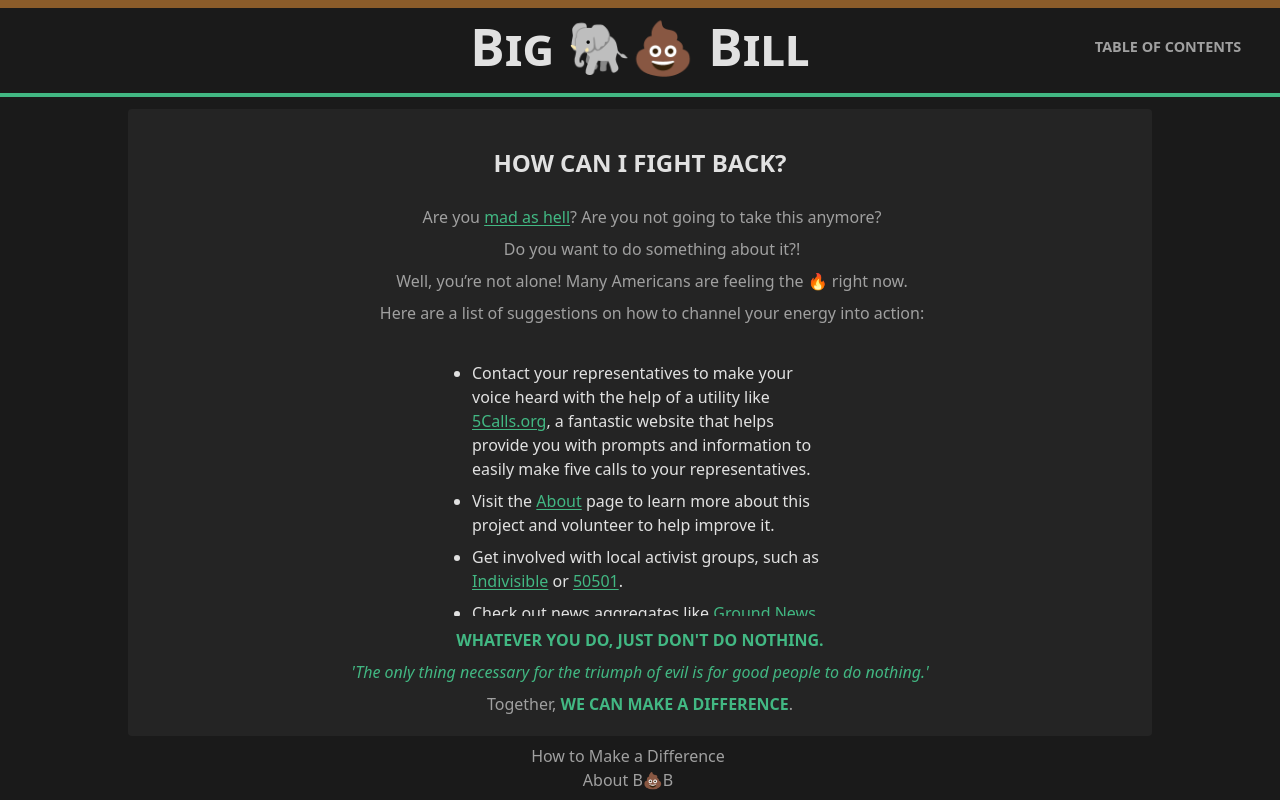
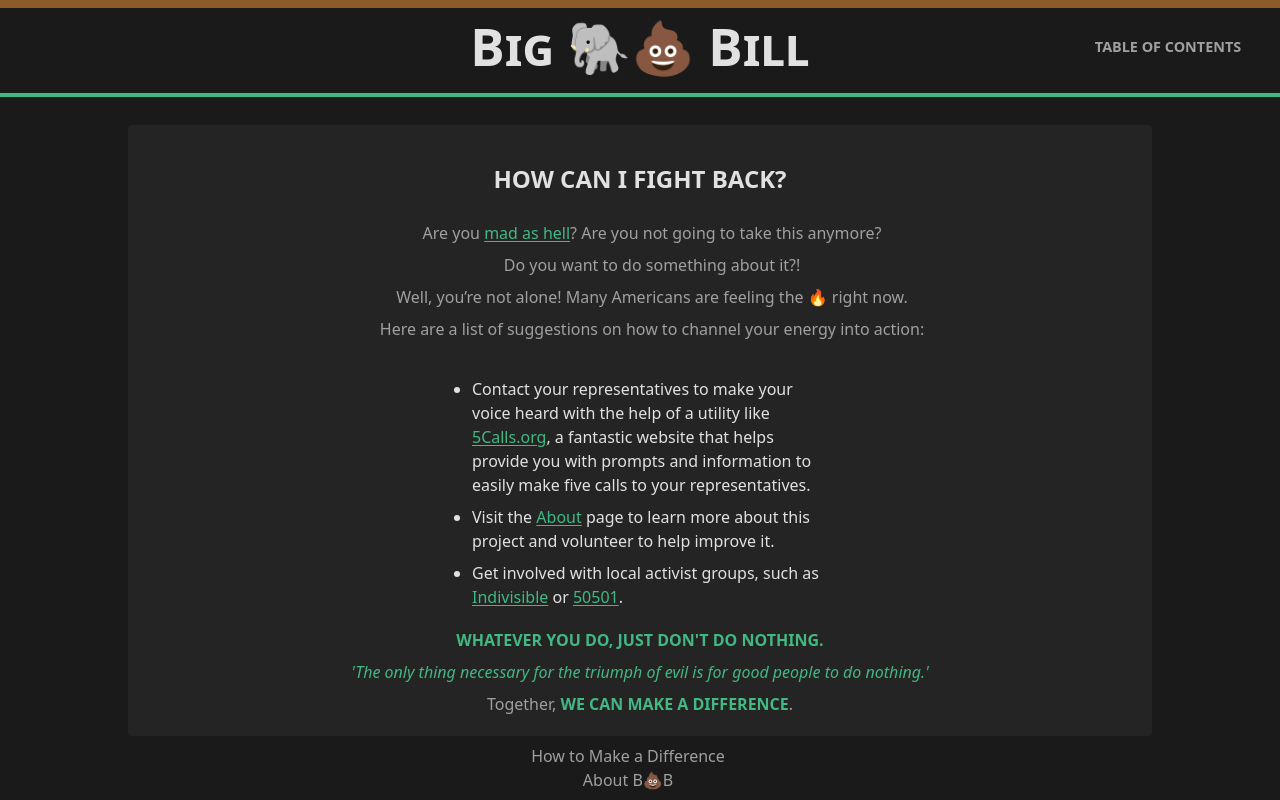
Before and after one commit to foxtrot-delta-tango/big-bullshit-bill, a Vue app: page /big-bullshit-bill/fightback in a window 1280 px wide. Built offline with nearby package versions, Linux system fonts and the light colour scheme.

Commit message:
dismiss modal on route change

```diff
--- a/src/App.vue
+++ b/src/App.vue
@@ -195,6 +195,7 @@ onMounted(() => {
 
 watch(route, () => {
   setDataFromUrl();
+  showingNav.value = false;
 });
 
 watch(subtitles, () => {
--- a/src/components/WhatsNext.vue
+++ b/src/components/WhatsNext.vue
@@ -52,6 +52,7 @@
   overflow-y: auto;
   background: var(--color-section-bg);
   border-radius: var(--border-radius);
+  margin-top: 1em;
 
   @media (max-width: 1200px) {
     padding: 1em;
```
